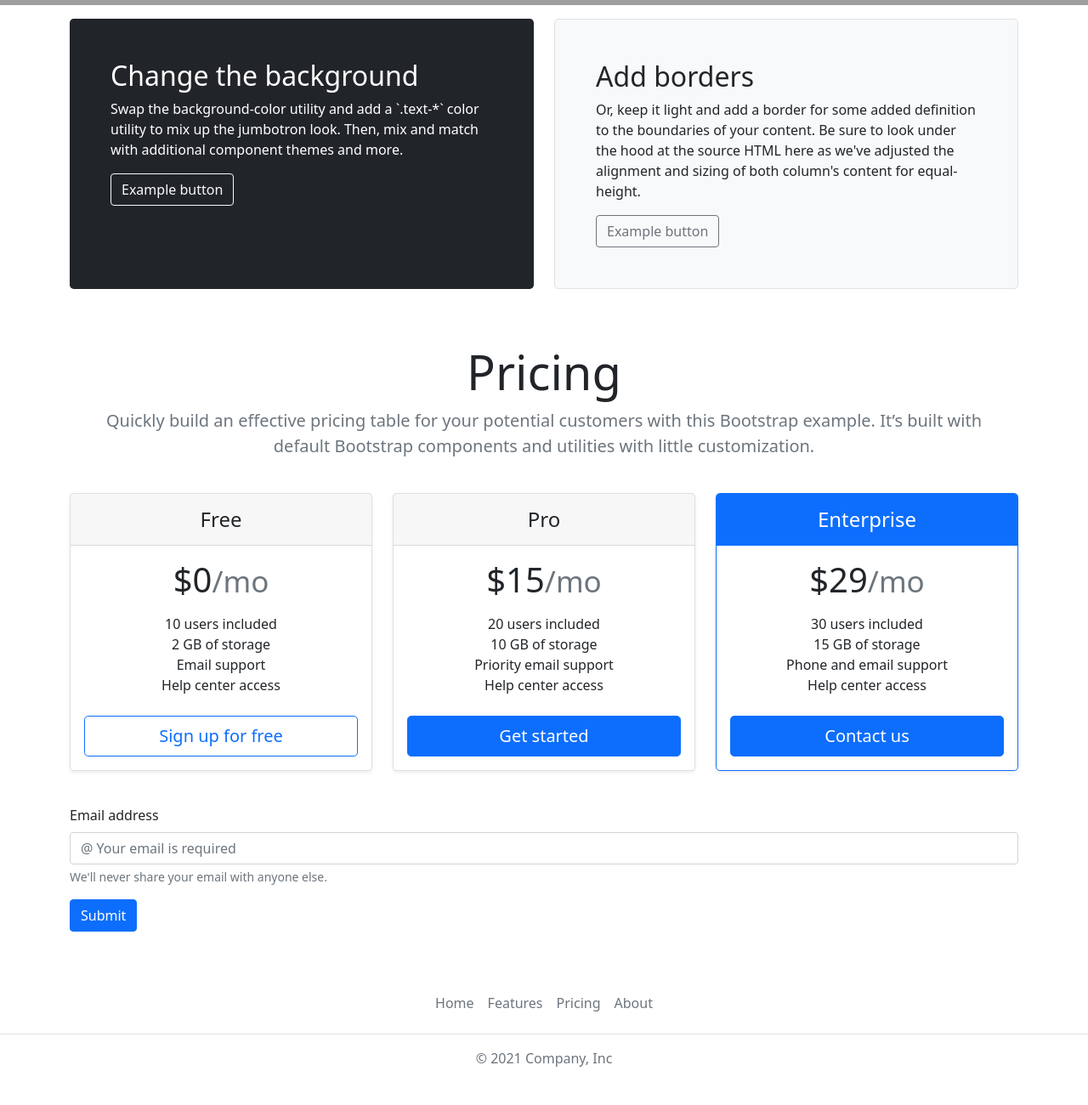
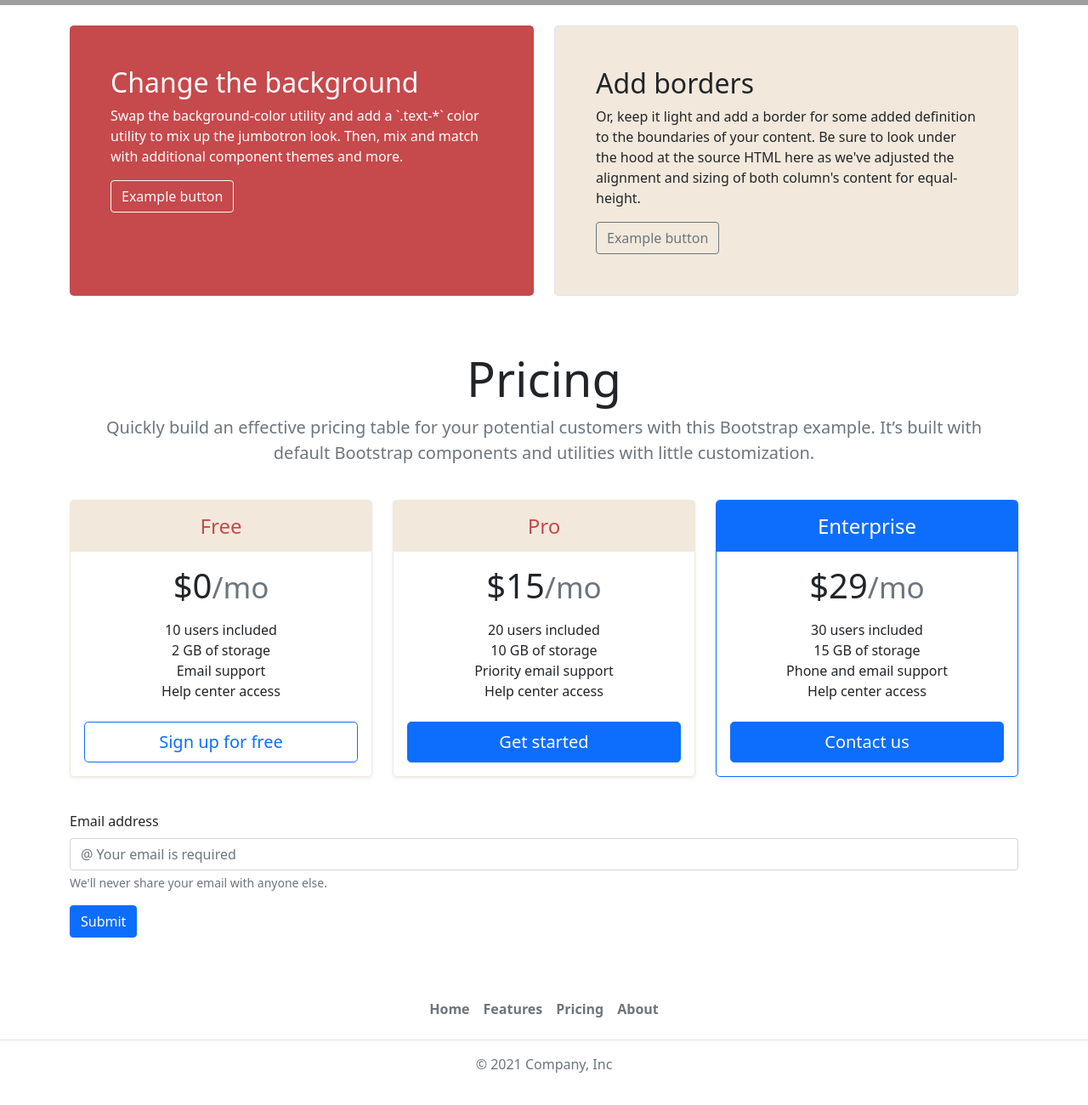
Before and after one commit to alandete/landig-page, a plain HTML site: page index.html in a window 1280 px wide. Shown: the part 786-2086 px from the top of the page at 85% size. Drawn offline with nearby package versions, Linux system fonts and the light colour scheme; grey boxes are pictures that could not be loaded.

Commit message:
Css styles: background & card

```diff
--- a/index.html
+++ b/index.html
@@ -12,8 +12,8 @@
   <link href="https://cdn.jsdelivr.net/npm/bootstrap@5.1.3/dist/css/bootstrap.min.css" rel="stylesheet" integrity="sha384-1BmE4kWBq78iYhFldvKuhfTAU6auU8tT94WrHftjDbrCEXSU1oBoqyl2QvZ6jIW3" crossorigin="anonymous">
 
   <header id="header" class="d-flex flex-wrap justify-content-center sticky-lg-top py-2">
-    <a href="/" class="d-flex align-items-center mb-3 mb-md-0 me-md-auto text-dark text-decoration-none">
-      <img id="header-img" class='img-fluid' alt="" src="">
+    <a href="/" class="navbar-brand d-flex align-items-center mx-3 mb-md-0 me-md-auto text-dark text-decoration-none">
+      <img class='img-fluid' alt="" src="">
       <span class="fs-4">Landing Page</span>
     </a>
 
@@ -25,7 +25,7 @@
     </nav>
   </header>
 
-  <div id="video" class='mb-3'>
+  <div id="video" class='mb-4'>
     <div class="ratio ratio-16x9">
       <iframe src="https://www.youtube-nocookie.com/embed/NoZ8S3UgDh0?rel=0" title="YouTube video" allowfullscreen></iframe>
     </div>
@@ -34,14 +34,14 @@
   <div id='features' class='container'>
     <div class="row align-items-md-stretch mb-5">
       <div class="col-md-6">
-        <div class="h-100 p-5 text-white bg-dark rounded-3">
+        <div class="h-100 p-5 text-white wuzzy-brown rounded-3">
           <h2>Change the background</h2>
           <p>Swap the background-color utility and add a `.text-*` color utility to mix up the jumbotron look. Then, mix and match with additional component themes and more.</p>
           <button class="btn btn-outline-light" type="button">Example button</button>
         </div>
       </div>
       <div class="col-md-6">
-        <div class="h-100 p-5 bg-light border rounded-3">
+        <div class="h-100 p-5 merino border rounded-3">
           <h2>Add borders</h2>
           <p>Or, keep it light and add a border for some added definition to the boundaries of your content. Be sure to look under the hood at the source HTML here as we've adjusted the alignment and sizing of both column's content for equal-height.</p>
           <button class="btn btn-outline-secondary" type="button">Example button</button>
--- a/styles.css
+++ b/styles.css
@@ -1,6 +1,7 @@
 :root{
     --primaryColor:#C6494C;
-    --secondaryColor:#30C5A4;
+    --secondaryColor:#B3C6B9;
+    --tertiaryColor:#F2E9DC;
 }
 body{
     font-family: 'Gill Sans', 'Gill Sans MT', Calibri, 'Trebuchet MS', sans-serif;
@@ -9,3 +10,40 @@ body{
     background-color: #f9f9f9;
     padding: 0;
 }
+
+a{
+    color: var(--primaryColor) !important;
+}
+
+/*  Background
+*************************************************/
+.wuzzy-brown{
+    background-color: var(--primaryColor);
+}
+.shamrock{
+    background-color: var(--secondaryColor);
+}
+.merino{
+    background-color: var(--tertiaryColor);
+}
+
+/*  Header
+*************************************************/
+header{
+    background-color: #fff;
+}
+.nav-link{
+    color: var(--primaryColor) !important;
+    font-weight: 600;
+}
+
+/*  Pricing
+*************************************************/
+#pricing .card{
+    border: 1px solid var(--tertiaryColor);
+}
+#pricing .card-header{
+    background-color: var(--tertiaryColor);
+    color: var(--primaryColor);
+    border-bottom: none;
+}
```
Also changed, not shown: img/logoipsum-logo-39.svg (added).
